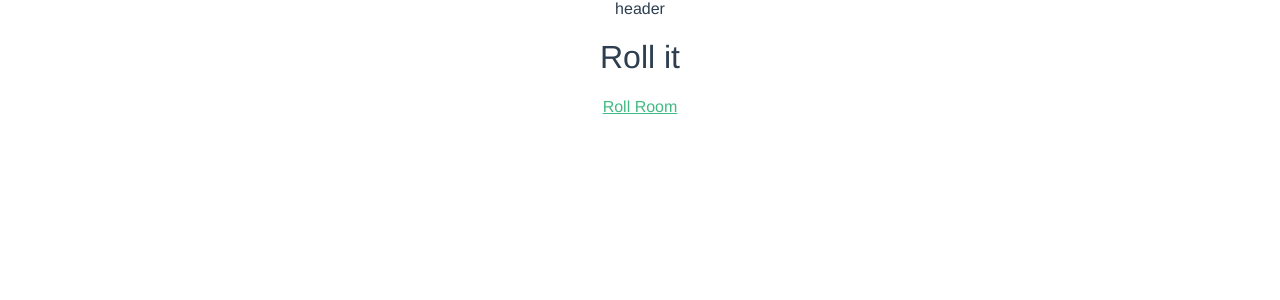
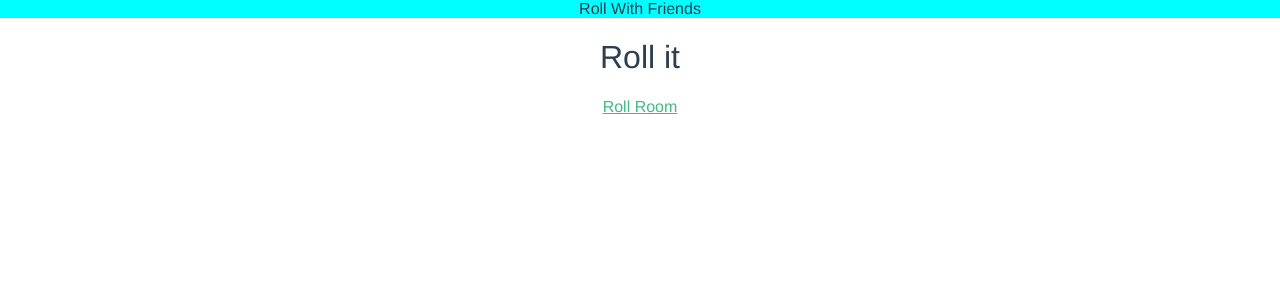
Before and after one commit to mjrmyke/GoVue, a Vue app in the folder VueApp/: page /roll/1 in a window 1280 px wide. Shown: the top 300 px of the page. Built offline with nearby package versions, Linux system fonts and the light colour scheme.

Commit message:
styling changes

```diff
--- a/VueApp/src/App.vue
+++ b/VueApp/src/App.vue
@@ -1,7 +1,7 @@
 <template>
   <div id="app">
     <div id="header">
-      header
+      Roll With Friends
     </div>
     <router-view/>
   </div>
@@ -33,4 +33,9 @@ body {
   min-width: 100vh;
   margin: 0;
 }
+
+#header {
+background-color: aqua;
+}
+
 </style>
```
